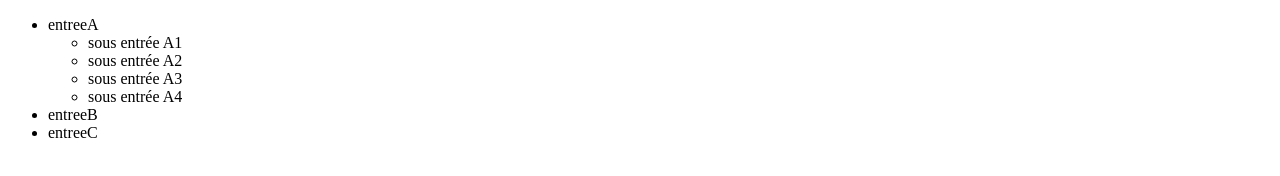
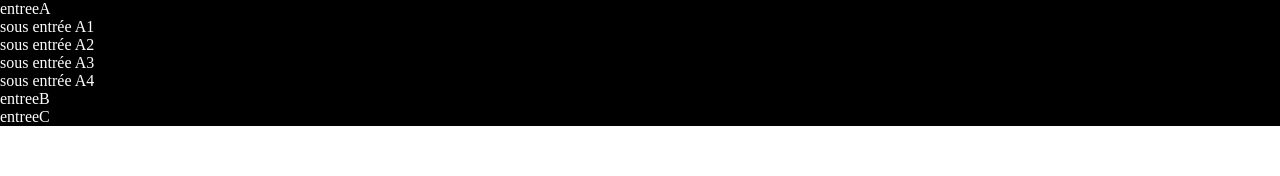
Before and after one commit to GeulinJeanBaptiste/MenuJS, a plain HTML site: page index.html in a window 1280 px wide. Both pictures are taken after a click on the item "entreeA". Drawn offline with Linux system fonts and the light colour scheme.

Commit message:
dernière modif

```diff
--- a/assets/css/style.css
+++ b/assets/css/style.css
@@ -1,4 +1,4 @@
-/* *{
+*{
     margin: 0;
     padding: 0;
     box-sizing: border-box;
@@ -6,4 +6,9 @@
 img, input{
     width: 100%;
 }
- */
+#navmenu{
+    display: flex;
+    justify-content: space-between;
+    background-color: black;
+    color: white;
+}
--- a/assets/js/modules/menu.js
+++ b/assets/js/modules/menu.js
@@ -1,29 +1,37 @@
+
+/* Création d'une fonction pour initialiser mon menu */
 const initMenu = () => {
   const ulPrincipal = document.createElement("ul");
   document.querySelector("#navmenu").append(ulPrincipal);
-
   menuEntries.forEach((element, index) => {
-    // console.log(element.name);
-    // console.log(index);
     const liPrincipal = document.createElement("li");
     liPrincipal.id = "liPrincipal" + index;
+    /* Ajout de css avec liPrincipal.classlist.add("maClass") */
     liPrincipal.textContent = element.name;
     ulPrincipal.append(liPrincipal);
     // au click creation d'un sous menu
     liPrincipal.addEventListener("click", () => {
-      if (!document.body.contains(document.querySelector("#subUl" + index))) {
-        // verification d'un sous menu existant avec son id
+      // verification d'un sous menu existant avec son id
+      if (document.body.contains(document.querySelector("#subUl" + index))) {
+        document.querySelector("#subUl" + index).remove();
+      } else {
+        /* detruire tous les elements subMenu qui peuvent exister */
+        for (let i = 0; i < menuEntries.length; i++) {
+          if (document.body.contains(document.querySelector("#subUl" + i))) {
+            document.querySelector("#subUl" + i).remove();
+          }
+        }
+        /* dernière étape : je peux maintenant créer l'element lier à l'event. */
         const subUL = document.createElement("ul");
-        subUL.id = "subUL" + index;
+        subUL.id = "subUl" + index;
         liPrincipal.append(subUL);
         menuEntries[index].submenu.forEach((subelem, subindex) => {
           const subLi = document.createElement("li");
           subLi.innerText = subelem.subname;
           subUL.append(subLi);
         });
-      } else {
-
       }
+      //verification d'un sous menu existant avec son id
     });
   });
 };
--- a/assets/js/script.js
+++ b/assets/js/script.js
@@ -1,7 +1,6 @@
-// import { menuName } from "./modules/menu.js";
 import { menuEntries } from "./modules/menuEntries.js";
 import { initMenu } from "./modules/menu.js";
 
 globalThis.menuEntries = menuEntries;
-// menuName();
+
 initMenu();
```
